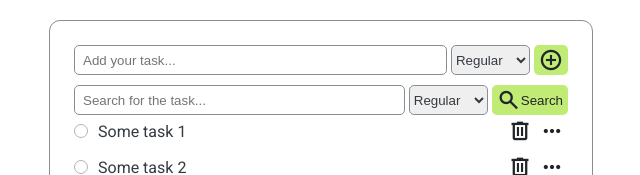
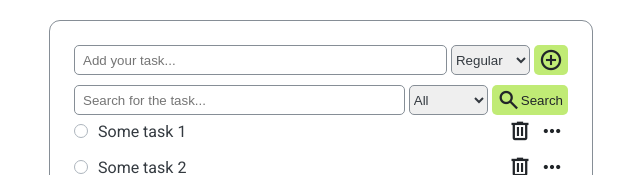
Before and after one commit to NERFTHISPLS/angular-todo-list, an Angular app: page / in a window 1280 px wide. Shown: the top 175 px of the page, without its empty margins (319-959 px from the left). Built offline with nearby package versions, Linux system fonts and the light colour scheme.

Commit message:
Refactor code

```diff
--- a/src/app/interfaces/task.ts
+++ b/src/app/interfaces/task.ts
@@ -1,4 +1,10 @@
 export enum TaskTypes {
+  Regular = 'Regular',
+  Important = 'Important',
+}
+
+export enum FilterTaskTypes {
+  All = 'All',
   Regular = 'Regular',
   Important = 'Important',
 }
--- a/src/app/select-task-type/select-task-type.component.ts
+++ b/src/app/select-task-type/select-task-type.component.ts
@@ -1,6 +1,6 @@
 import { CommonModule } from '@angular/common';
 import { Component, Input } from '@angular/core';
-import { TaskTypes } from '../interfaces/task';
+import { FilterTaskTypes, TaskTypes } from '../interfaces/task';
 import { FormControl, FormGroup, ReactiveFormsModule } from '@angular/forms';
 
 @Component({
@@ -11,12 +11,7 @@ import { FormControl, FormGroup, ReactiveFormsModule } from '@angular/forms';
   styleUrl: './select-task-type.component.scss',
 })
 export class SelectTaskTypeComponent {
-  taskTypesValues: string[];
-
-  constructor() {
-    this.taskTypesValues = Object.values(TaskTypes);
-  }
-
-  @Input() control!: FormControl<TaskTypes | null>;
+  @Input() taskTypesValues!: string[];
+  @Input() control!: FormControl<TaskTypes | FilterTaskTypes | null>;
   @Input() form!: FormGroup;
 }
--- a/src/app/task-form/task-form.component.html
+++ b/src/app/task-form/task-form.component.html
@@ -11,6 +11,7 @@
     class="select"
     [control]="taskForm.controls['taskType']"
     [form]="taskForm"
+    [taskTypesValues]="taskTypesValues"
   />
 
   <button class="btn">
--- a/src/app/task-form/task-form.component.ts
+++ b/src/app/task-form/task-form.component.ts
@@ -16,6 +16,7 @@ export class TaskFormComponent {
     taskName: new FormControl(''),
     taskType: new FormControl<TaskTypes>(TaskTypes.Regular),
   });
+  taskTypesValues = Object.values(TaskTypes);
 
   @Output() newTaskEvent = new EventEmitter<NewTaskEventValue>();
 
--- a/src/app/tasks-search/tasks-search.component.html
+++ b/src/app/tasks-search/tasks-search.component.html
@@ -10,7 +10,9 @@
     class="select"
     [control]="searchForm.controls['taskType']"
     [form]="searchForm"
-  />
+    [taskTypesValues]="taskTypesValues"
+  >
+  </app-select-task-type>
 
   <button class="btn">
     <span class="material-symbols-outlined">search</span>
--- a/src/app/tasks-search/tasks-search.component.ts
+++ b/src/app/tasks-search/tasks-search.component.ts
@@ -1,7 +1,7 @@
 import { Component, EventEmitter, Output } from '@angular/core';
 import { FormGroup, FormControl, ReactiveFormsModule } from '@angular/forms';
 import { SelectTaskTypeComponent } from '../select-task-type/select-task-type.component';
-import { TaskTypes } from '../interfaces/task';
+import { FilterTaskTypes, TaskTypes } from '../interfaces/task';
 
 @Component({
   selector: 'app-tasks-search',
@@ -13,12 +13,15 @@ import { TaskTypes } from '../interfaces/task';
 export class TasksSearchComponent {
   searchForm = new FormGroup({
     searchQuery: new FormControl(''),
-    taskType: new FormControl<TaskTypes>(TaskTypes.Regular),
+    taskType: new FormControl<FilterTaskTypes | null>(FilterTaskTypes.All),
   });
+  taskTypesValues = Object.values(FilterTaskTypes);
 
   @Output() searchQueryEvent = new EventEmitter<string>();
 
   searchTasks() {
     this.searchQueryEvent.emit(this.searchForm.value.searchQuery as string);
+
+    console.log(this.searchForm.value);
   }
 }
```
